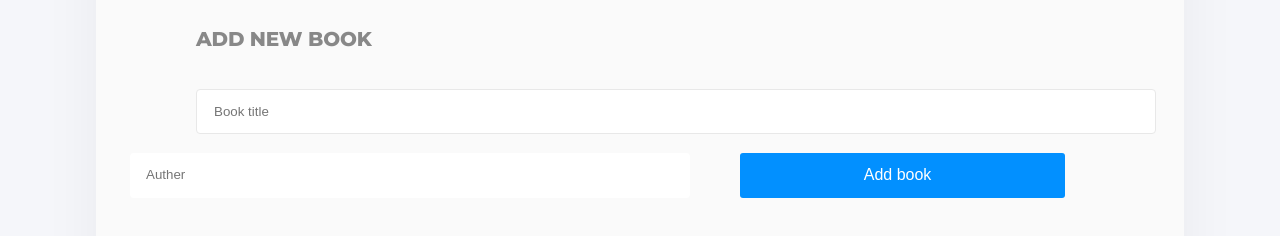
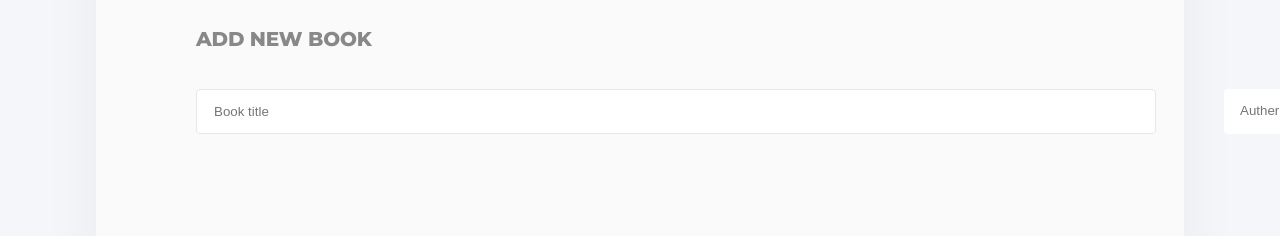
Before and after one commit to mohisa302/BookStore-React-ver, a React (Create React App) app: page /Books in a window 1280 px wide. Shown: the part 288-524 px from the top of the page. Built offline with nearby package versions, Linux system fonts and the light colour scheme; no server answers.

Commit message:
Update Book.module.css

```diff
--- a/src/styles/Book.module.css
+++ b/src/styles/Book.module.css
@@ -172,7 +172,6 @@ button {
   display: flex;
   justify-content: space-between;
   margin-right: 6.18rem;
-  flex-wrap: wrap;
 }
 
 .percent {
```
